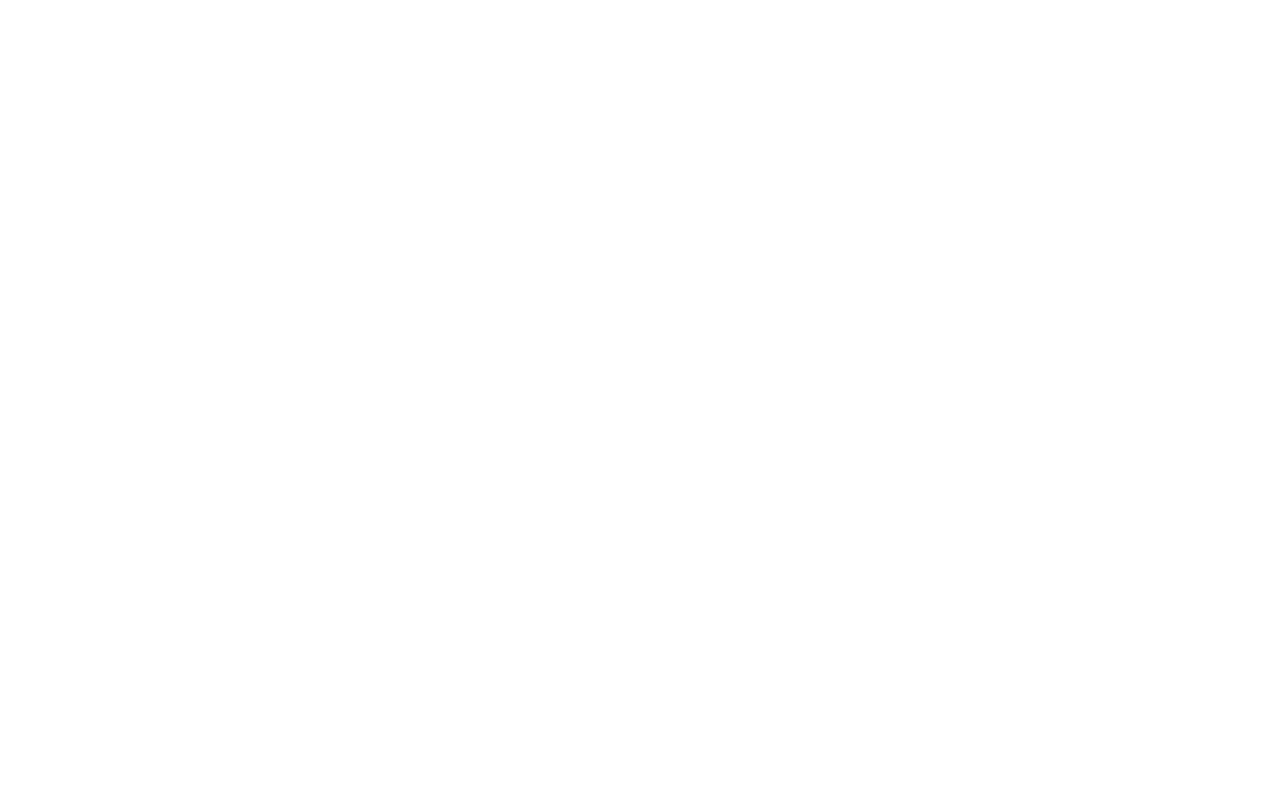
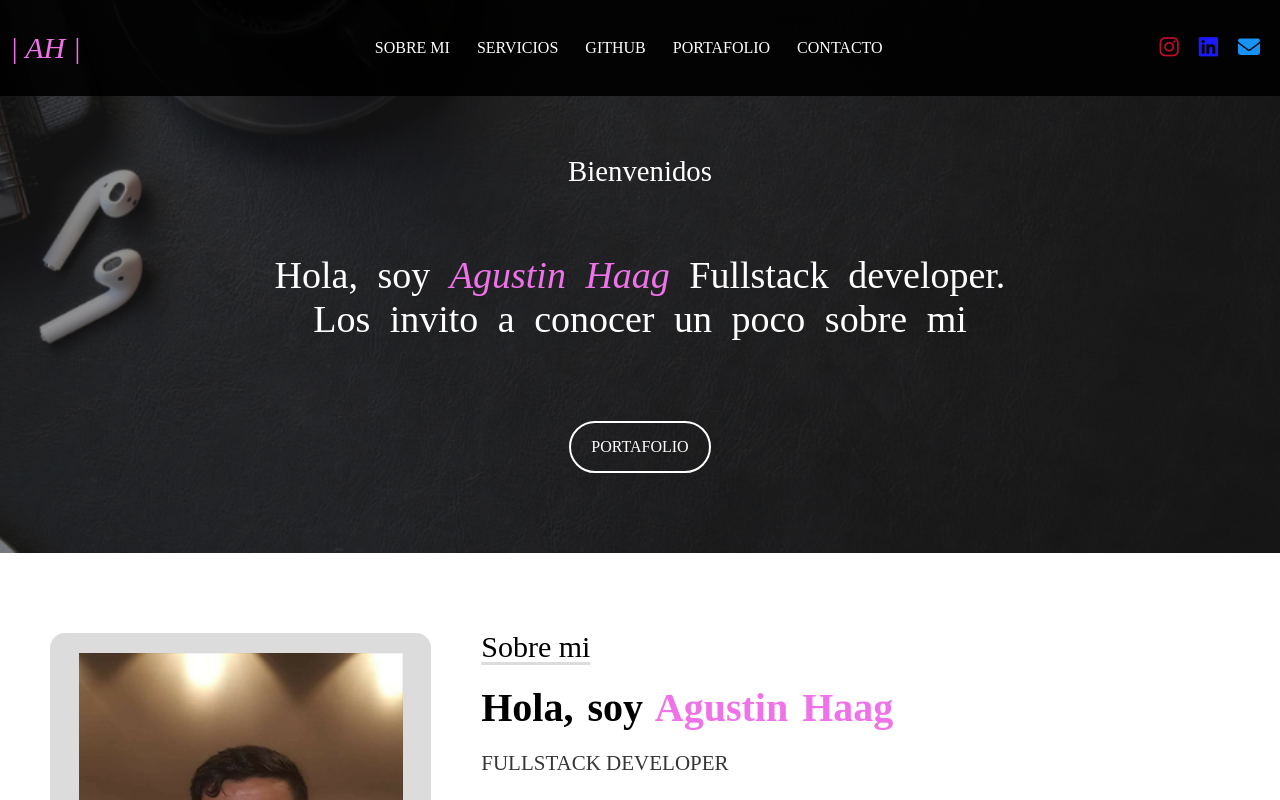
Before and after one commit to Agustinhaag/Portfolio-react, a React (Create React App) app: page / in a window 1280 px wide. Before the commit this address had no page. Shown: the top 800 px of the page. Built offline with nearby package versions, Linux system fonts and the light colour scheme; the HTML template or start-up script is replaced by a standard one.

Commit message:
first commit

```diff
--- a/src/App.jsx
+++ b/src/App.jsx
@@ -9,7 +9,7 @@
     <BrowserRouter>
         <Routes>
 
-           <Route path="/user" element={<Perfil/>}/>
+           <Route path="/" element={<Perfil/>}/>
            <Route path="/github" element={<Github/>}/>
         </Routes>
     </BrowserRouter>
```
